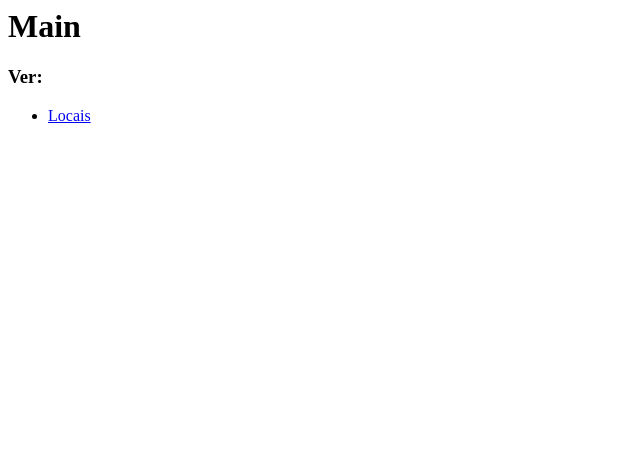
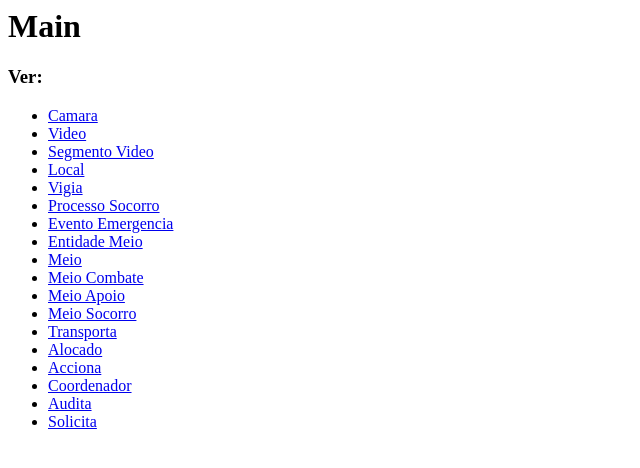
Before and after one commit to TheMrKiko/BD_S1819, a plain HTML site: page 3ª entrega/web/index.html in a window 1280 px wide. Shown: the whole page, without its empty margins (0-640 px from the left). Drawn offline with Linux system fonts and the light colour scheme.

Commit message:
tabelas no index

```diff
--- a/3ª entrega/web/index.html
+++ b/3ª entrega/web/index.html
@@ -6,7 +6,24 @@
 		<h1>Main</h1>
 		<h3>Ver:</h3>
 		<ul>
-			<li><a href="list.php?table=localidade">Locais</a></li>
+			<li><a href="list.php?table=camara">Camara</a></li>
+			<li><a href="list.php?table=video">Video</a></li>
+			<li><a href="list.php?table=segmento_video">Segmento Video</a></li>
+			<li><a href="list.php?table=localidade">Local</a></li>
+			<li><a href="list.php?table=vigia">Vigia</a></li>
+			<li><a href="list.php?table=processo_socorro">Processo Socorro</a></li>
+			<li><a href="list.php?table=evento_emergencia">Evento Emergencia</a></li>
+			<li><a href="list.php?table=entidade_meio">Entidade Meio</a></li>
+			<li><a href="list.php?table=meio">Meio</a></li>
+			<li><a href="list.php?table=meio_combate">Meio Combate</a></li>
+			<li><a href="list.php?table=meio_apoio">Meio Apoio</a></li>
+			<li><a href="list.php?table=meio_socorro">Meio Socorro</a></li>
+			<li><a href="list.php?table=transporta">Transporta</a></li>
+			<li><a href="list.php?table=alocado">Alocado</a></li>
+			<li><a href="list.php?table=acciona">Acciona</a></li>
+			<li><a href="list.php?table=coordenador">Coordenador</a></li>
+			<li><a href="list.php?table=audita">Audita</a></li>
+			<li><a href="list.php?table=solicita">Solicita</a></li>
 		</ul>
 	</body>
 </html>
```
